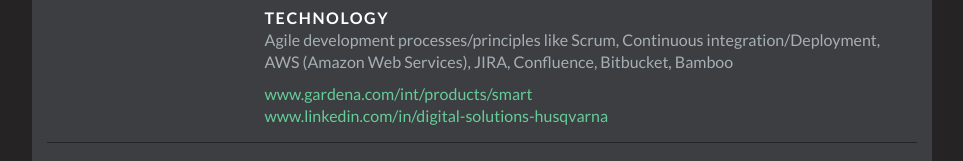
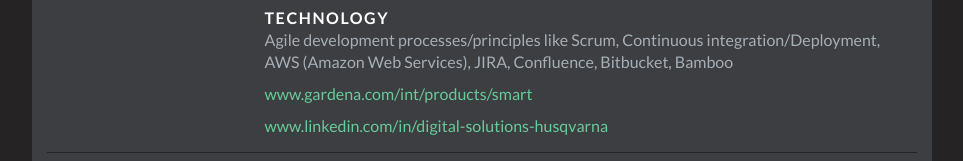
Before and after one commit to jakobmollas/cv, a plain HTML site: page index.html in a window 1280 px wide. Shown: the part 2646-2807 px from the top of the page, without its empty margins (158-1121 px from the left). Drawn offline with Linux system fonts and the light colour scheme.

Commit message:
Separate succesive links vertically

```diff
--- a/index.html
+++ b/index.html
@@ -246,9 +246,8 @@
                     <p class="body">Agile development processes/principles like Scrum, Continuous
                         integration/Deployment, AWS (Amazon Web Services), JIRA, Confluence, Bitbucket,
                         Bamboo</p>
-                    <a href="https://www.gardena.com/int/products/smart/">www.gardena.com/int/products/smart</a>
-                    <a
-                        href="https://www.linkedin.com/in/digital-solutions-husqvarna-0005291b1/">www.linkedin.com/in/digital-solutions-husqvarna</a>
+                    <p><a href="https://www.gardena.com/int/products/smart/">www.gardena.com/int/products/smart</a></p>
+                    <p><a href="https://www.linkedin.com/in/digital-solutions-husqvarna-0005291b1/">www.linkedin.com/in/digital-solutions-husqvarna</a></p>
                 </div>
                 </div>
             </article>
```
